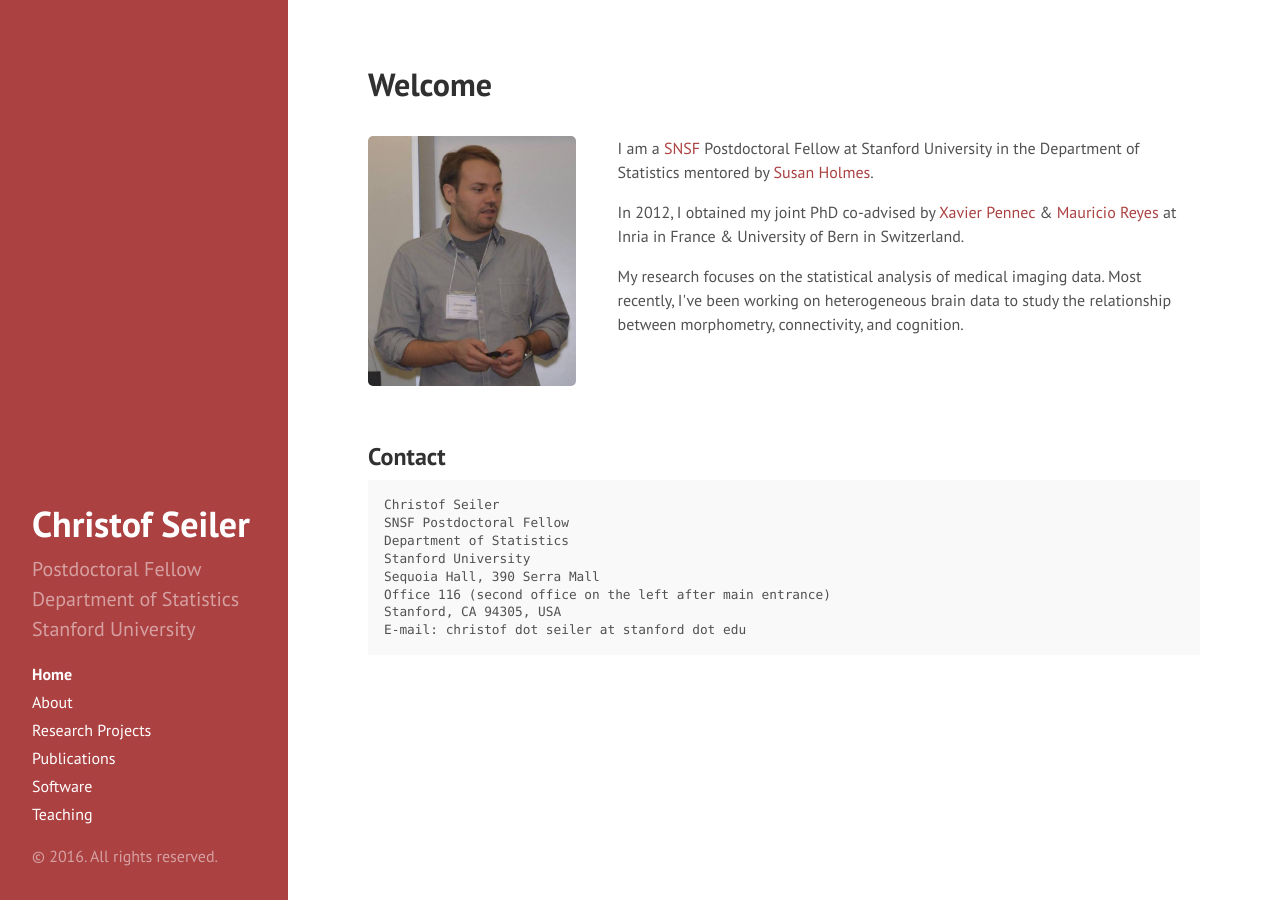
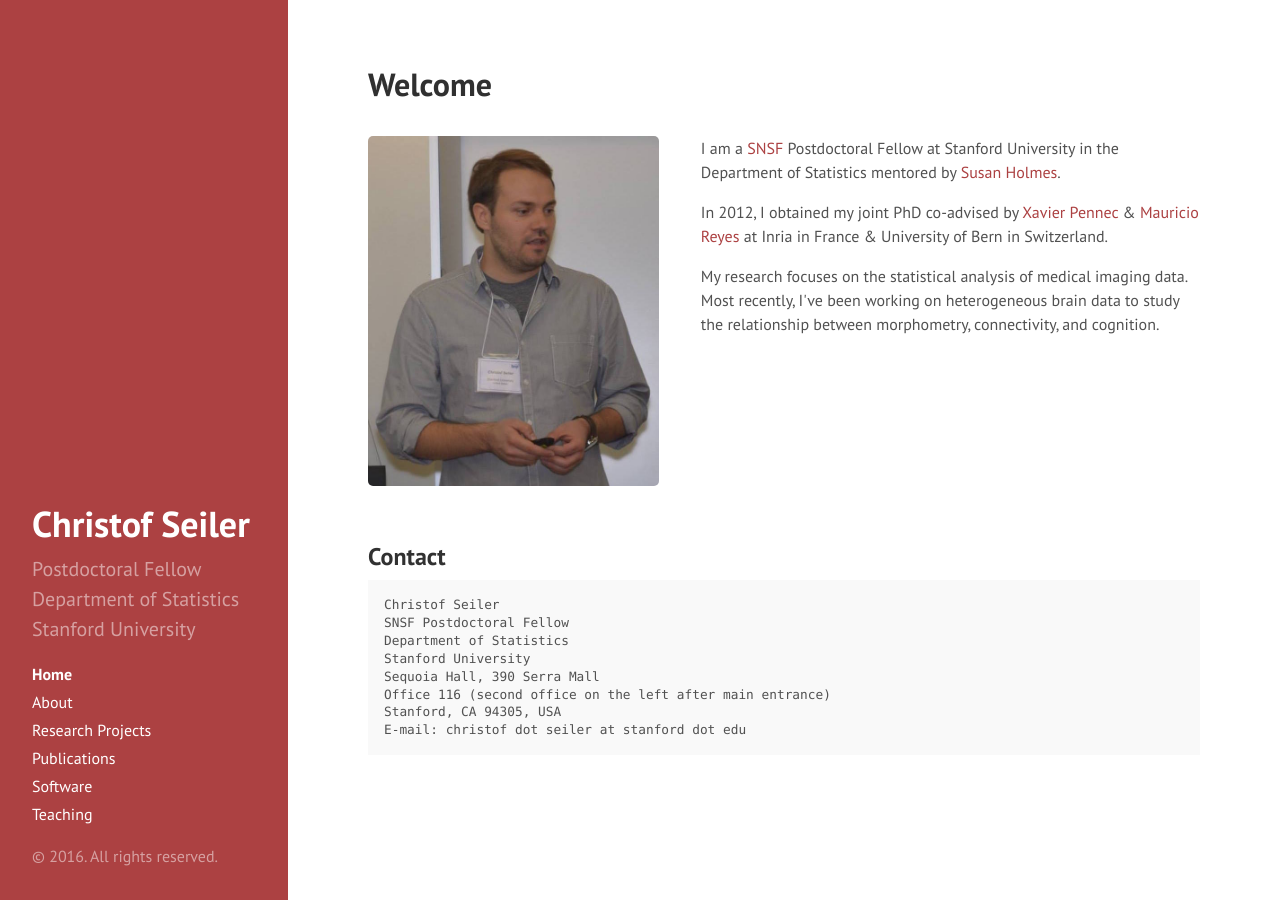
Before and after one commit to ChristofSeiler/ChristofSeiler.github.io, a Jekyll site: the page built from index.html, in a window 1280 px wide. Built offline with Jekyll 4.4.1, drawn with Linux system fonts in a browser that asks for light colours; Markdown is read by kramdown in place of the engine named in the settings; the list of posts is cut into pages by our own code.

Commit message:
make picture bigger

```diff
--- a/index.html
+++ b/index.html
@@ -6,11 +6,11 @@ title: Home
 <style>
 .left {
     float: left;
-    width: 25%;
+    width: 35%;
 }
 .right {
     float: right;
-    width: 70%;
+    width: 60%;
 }
 img {
     max-width: 100%;
```
